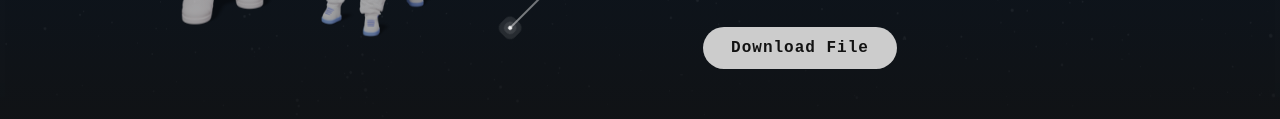
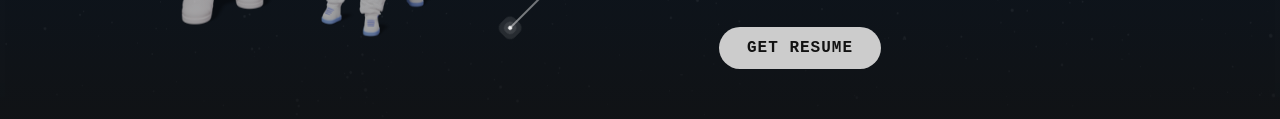
Before and after one commit to RanjeetHambire/RanjeetHambire.github.io, a plain HTML site: page index.html in a window 1280 px wide. Shown: the part 598-717 px from the top of the page. Drawn offline with nearby package versions, Linux system fonts and the light colour scheme.

Commit message:
Update index.html

```diff
--- a/index.html
+++ b/index.html
@@ -43,7 +43,7 @@
             <a href="https://www.instagram.com/ranjithambire/"><i class="bx bxl-instagram"></i></a>
         </div>
         <a href="Media/Resume_Ranjeet-Sudarshan-Hambire_9172620206.pdf" download>
-            <button class="download-cv">Download File</button>
+            <button class="download-cv">GET RESUME</button>
         </a>
     </div>
    </div>
```
